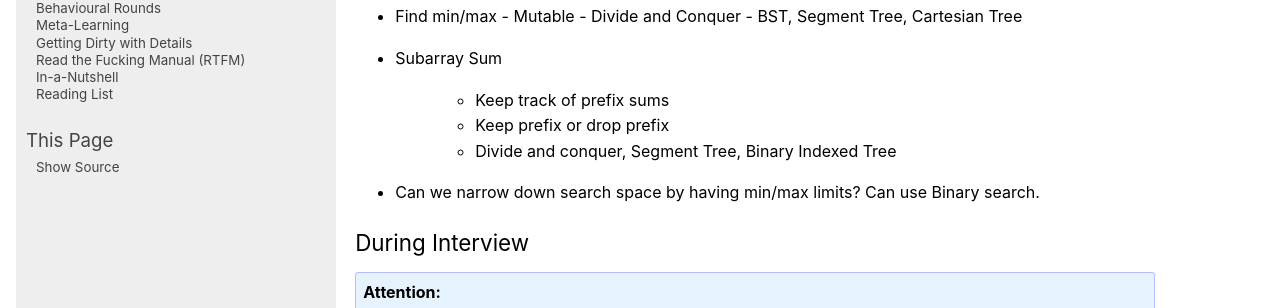
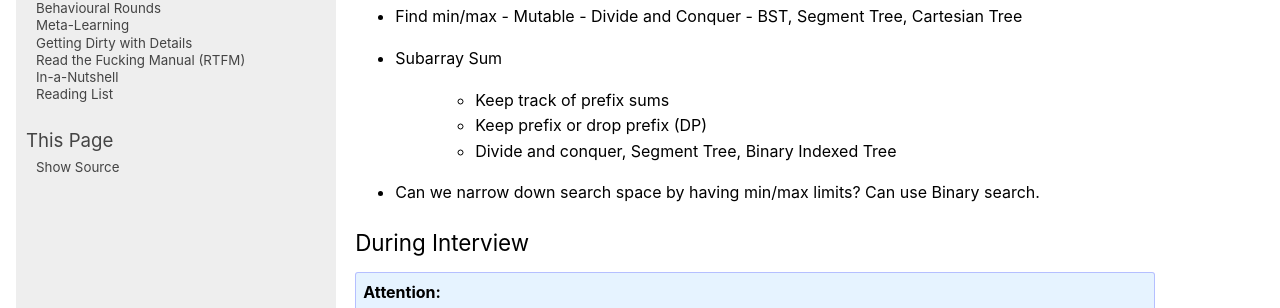
Before and after one commit to uselesstechjunks/leetcode, a Sphinx documentation site: the page built from docs/source/dsa/index.rst, in a window 1280 px wide and 900 px high, scrolled down 369 px. Shown: the part 145-453 px from the top of the window. Built offline with Sphinx 7.4.7, drawn with Linux system fonts in a browser that asks for light colours; pages that are not in the unit, such as notebooks, are missing from menus.

```diff
--- a/docs/source/dsa/index.rst
+++ b/docs/source/dsa/index.rst
@@ -18,7 +18,7 @@ Techniques
 - Subarray Sum
 
 	- Keep track of prefix sums
-	- Keep prefix or drop prefix
+	- Keep prefix or drop prefix (DP)
 	- Divide and conquer, Segment Tree, Binary Indexed Tree
 - Can we narrow down search space by having min/max limits? Can use Binary search.
 
```
